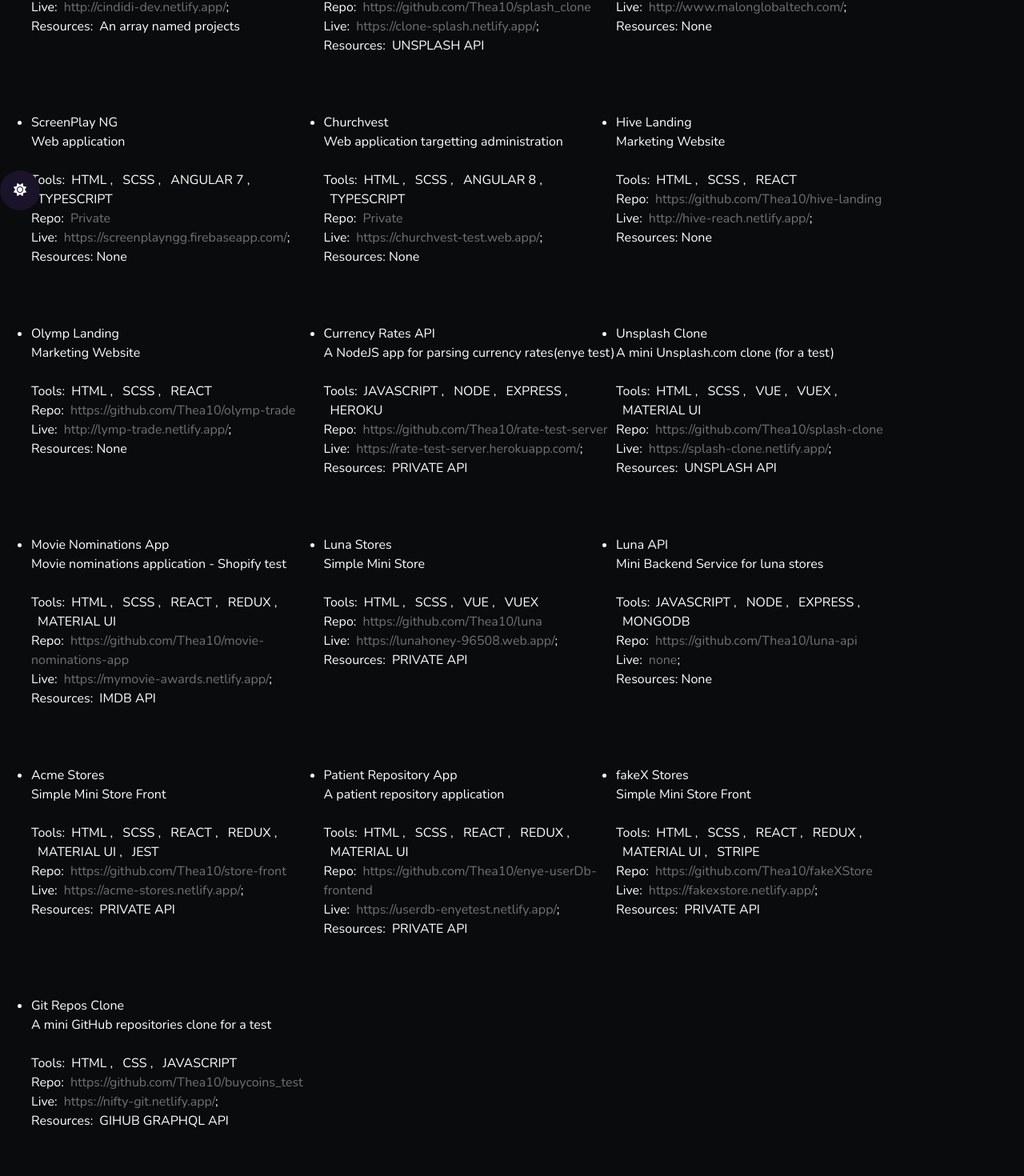
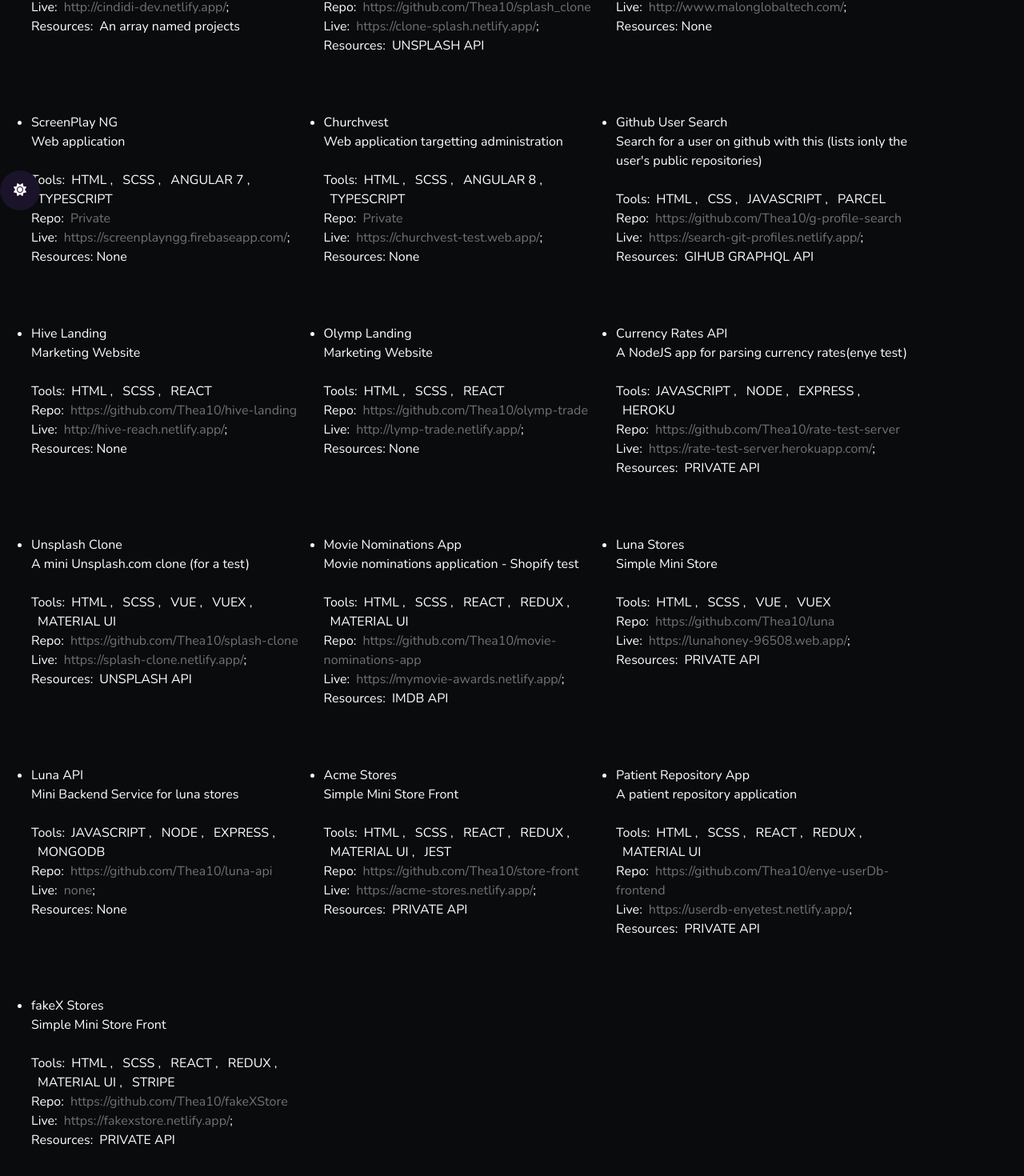
Before and after one commit to Thea10/cindidi.dev, a React (Create React App) app: page /projects in a window 1280 px wide. Shown: the part 337-1807 px from the top of the page at 80% size. Built offline with nearby package versions, Linux system fonts and the light colour scheme.

Commit message:
proj update

```diff
--- a/src/components/More.js
+++ b/src/components/More.js
@@ -42,6 +42,15 @@ let projects = [
     repo: "Private",
     hosted: "https://churchvest-test.web.app/",
     resources: [],
+  },
+
+  {
+    name: "Github User Search",
+    description: "Search for a user on github with this (lists ionly the user's public repositories)",
+    tools: ["HTML", "CSS", "JAVASCRIPT", "PARCEL"],
+    repo: "https://github.com/Thea10/g-profile-search",
+    hosted: "https://search-git-profiles.netlify.app/",
+    resources: ["GIHUB GRAPHQL API"],
   },
   {
     name: "Hive Landing",
@@ -128,14 +137,6 @@ let projects = [
     resources: ["PRIVATE API"],
   },
 
-  {
-    name: "Git Repos Clone",
-    description: "A mini GitHub repositories clone for a test",
-    tools: ["HTML", "CSS", "JAVASCRIPT"],
-    repo: "https://github.com/Thea10/buycoins_test",
-    hosted: "https://nifty-git.netlify.app/",
-    resources: ["GIHUB GRAPHQL API"],
-  },
 ];
 
 const More = () => {
```
